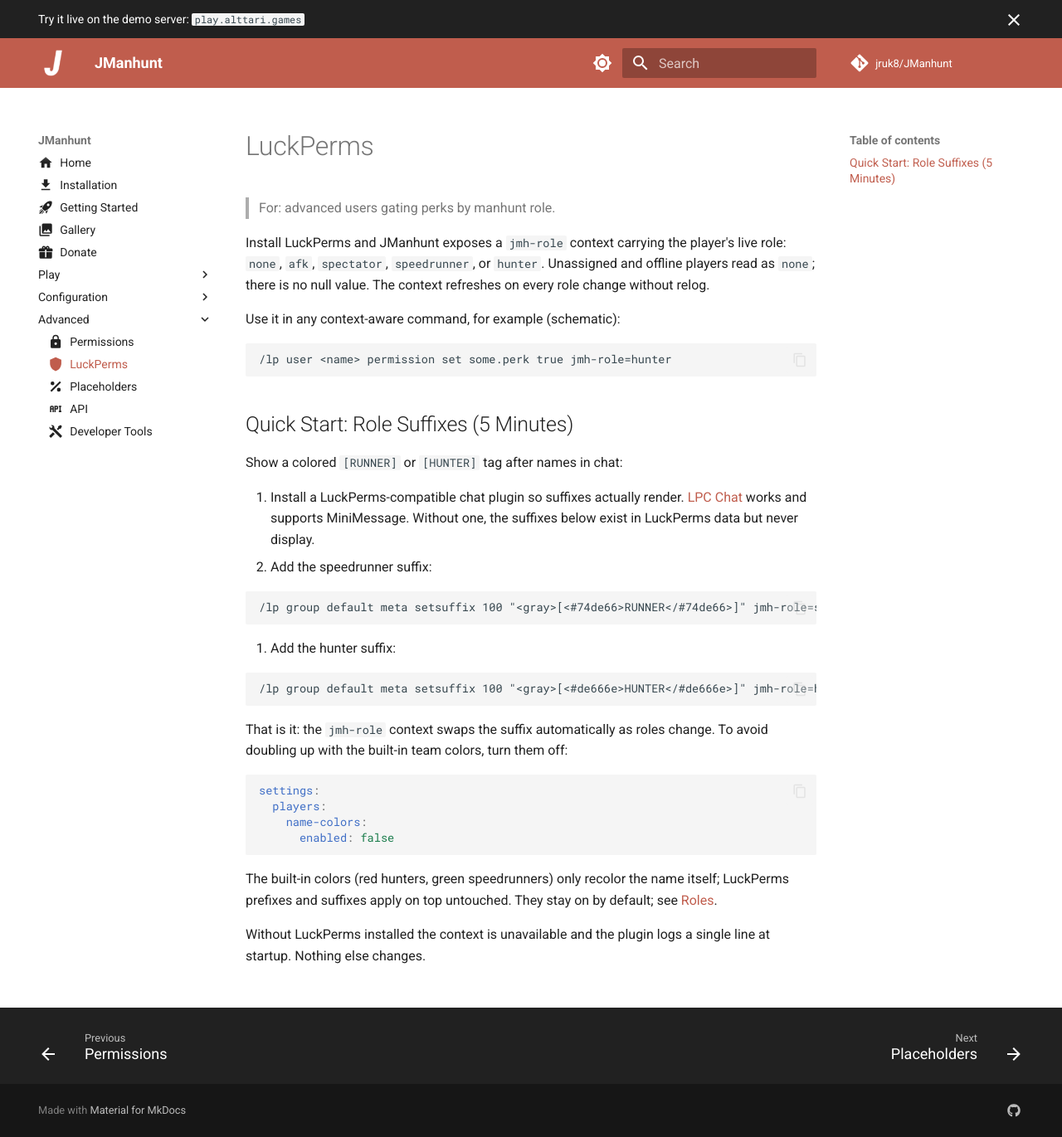
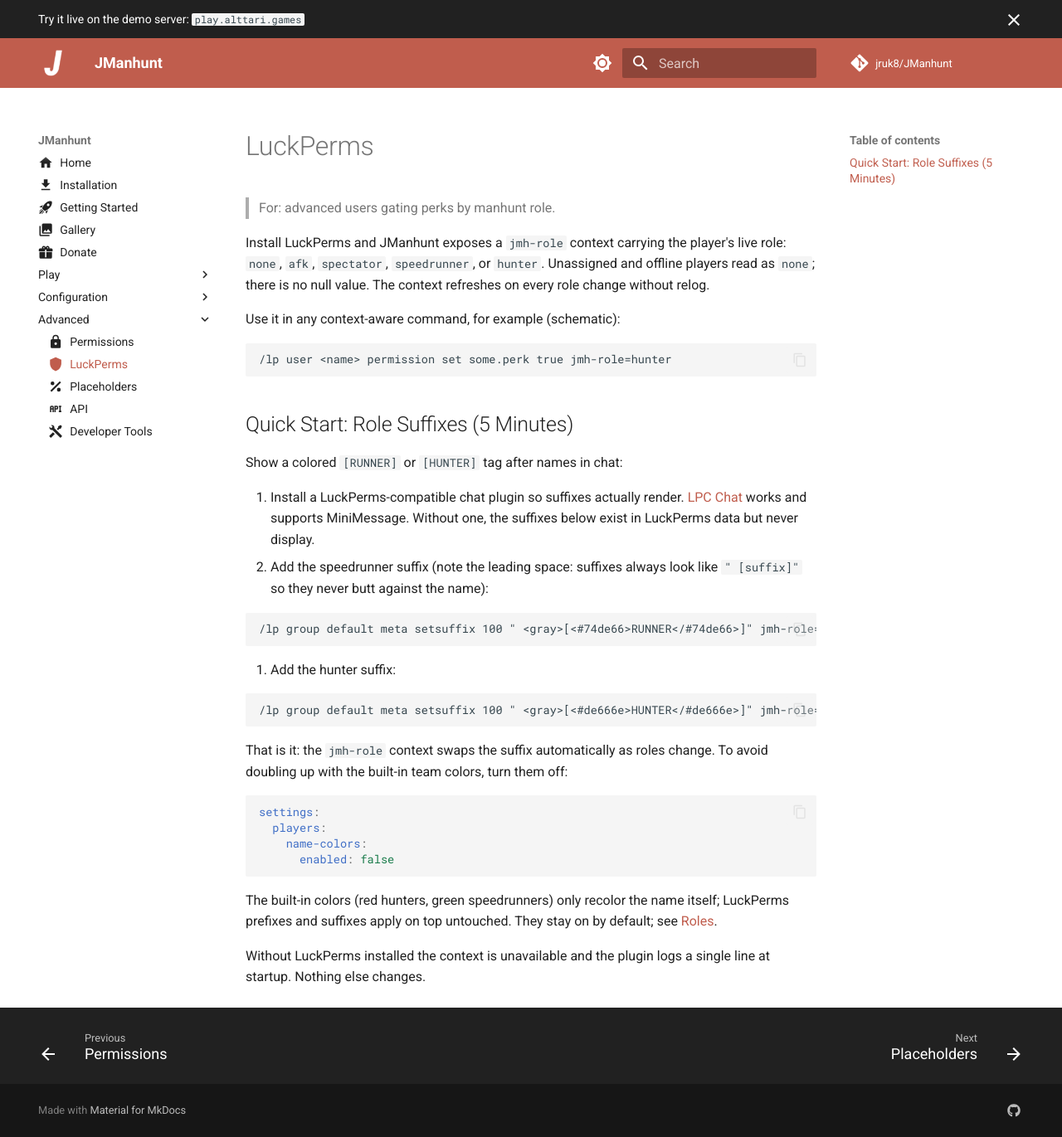
Before and after one commit to jruk8/JManhunt, an MkDocs documentation site: the page built from docs/advanced/luckperms.md, in a window 1280 px wide and 1371 px high. Shown: the whole window at 83% size. Built offline with MkDocs 1.6.1 and Material for MkDocs 9.7.7, drawn with Linux system fonts in a browser that asks for light colours; comment, search, counter and statistics services are not loaded.

Commit message:
docs: leading space in luckperms suffix examples
Signed-off-by: jruk <125396467+jruk8@users.noreply.github.com>

````diff
--- a/docs/advanced/luckperms.md
+++ b/docs/advanced/luckperms.md
@@ -25,16 +25,17 @@ Show a colored `[RUNNER]` or `[HUNTER]` tag after names in chat:
    render. [LPC Chat](https://modrinth.com/plugin/lpc-chat) works and
    supports MiniMessage. Without one, the suffixes below exist in
    LuckPerms data but never display.
-2. Add the speedrunner suffix:
+2. Add the speedrunner suffix (note the leading space: suffixes
+   always look like `" [suffix]"` so they never butt against the name):
 
    ```
-   /lp group default meta setsuffix 100 "<gray>[<#74de66>RUNNER</#74de66>]" jmh-role=speedrunner
+   /lp group default meta setsuffix 100 " <gray>[<#74de66>RUNNER</#74de66>]" jmh-role=speedrunner
    ```
 
 3. Add the hunter suffix:
 
    ```
-   /lp group default meta setsuffix 100 "<gray>[<#de666e>HUNTER</#de666e>]" jmh-role=hunter
+   /lp group default meta setsuffix 100 " <gray>[<#de666e>HUNTER</#de666e>]" jmh-role=hunter
    ```
 
 That is it: the `jmh-role` context swaps the suffix automatically as
````
